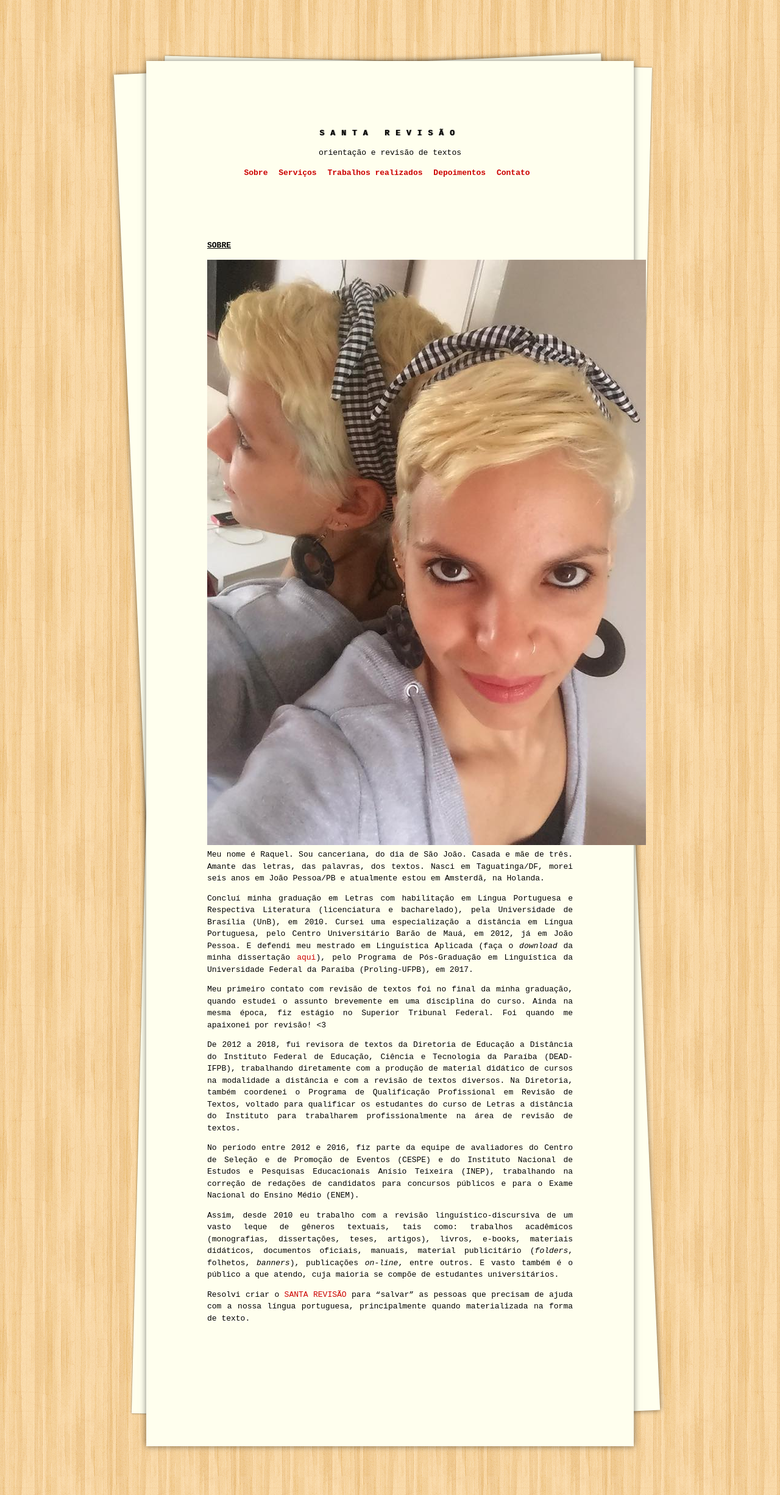
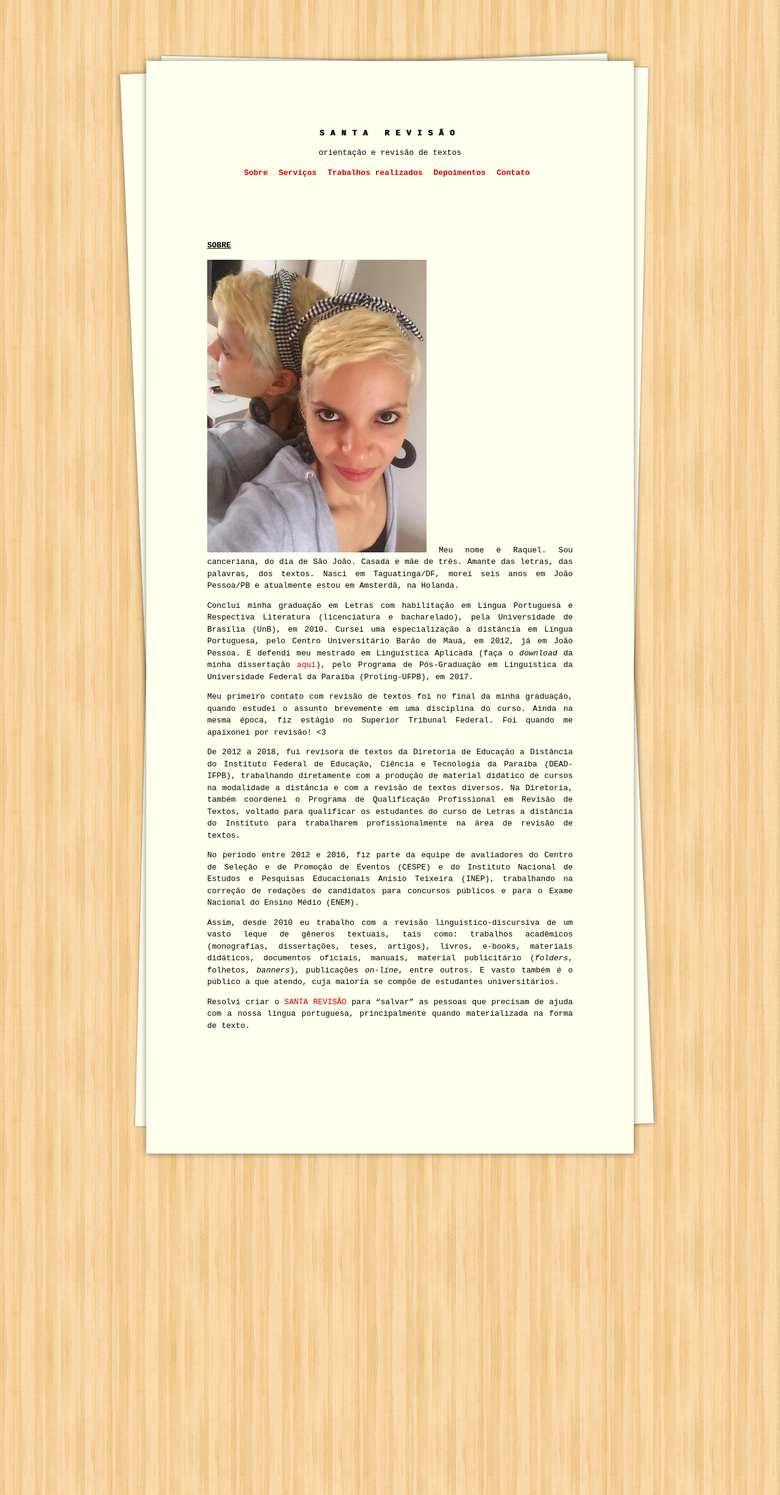
Before and after one commit to raqueldiniz/site, a Jekyll site: the page built from sobre.md, in a window 1280 px wide. Shown: the whole page at 61% size. Built offline with Jekyll 4.4.1, drawn with Linux system fonts in a browser that asks for light colours.

Commit message:
Update sobre.md

```diff
--- a/sobre.md
+++ b/sobre.md
@@ -4,7 +4,7 @@ title: Sobre
 permalink: /sobre/
 ---
 
-![sobre](/images/foto-raquel.jpg) Meu nome é Raquel. Sou canceriana, do dia de São João. Casada e mãe de três. Amante das letras, das palavras, dos textos. Nasci em Taguatinga/DF, morei seis anos em João Pessoa/PB e atualmente estou em Amsterdã, na Holanda.
+![sobre](/images/foto-raquel1.jpg) Meu nome é Raquel. Sou canceriana, do dia de São João. Casada e mãe de três. Amante das letras, das palavras, dos textos. Nasci em Taguatinga/DF, morei seis anos em João Pessoa/PB e atualmente estou em Amsterdã, na Holanda.
 
 Concluí minha graduação em Letras com habilitação em Língua Portuguesa e Respectiva Literatura (licenciatura e bacharelado), pela Universidade de Brasília (UnB), em 2010. Cursei uma especialização a distância em Língua Portuguesa, pelo Centro Universitário Barão de Mauá, em 2012, já em João Pessoa. E defendi meu mestrado em Linguística Aplicada (faça o _download_ da minha dissertação [aqui](https://sigaa.ufpb.br/sigaa/verProducao?idProducao=678570&key=ec6d5d7a66fa0c735f1d27438e403fc5)), pelo Programa de Pós-Graduação em Linguística da Universidade Federal da Paraíba (Proling-UFPB), em 2017.
 
```
